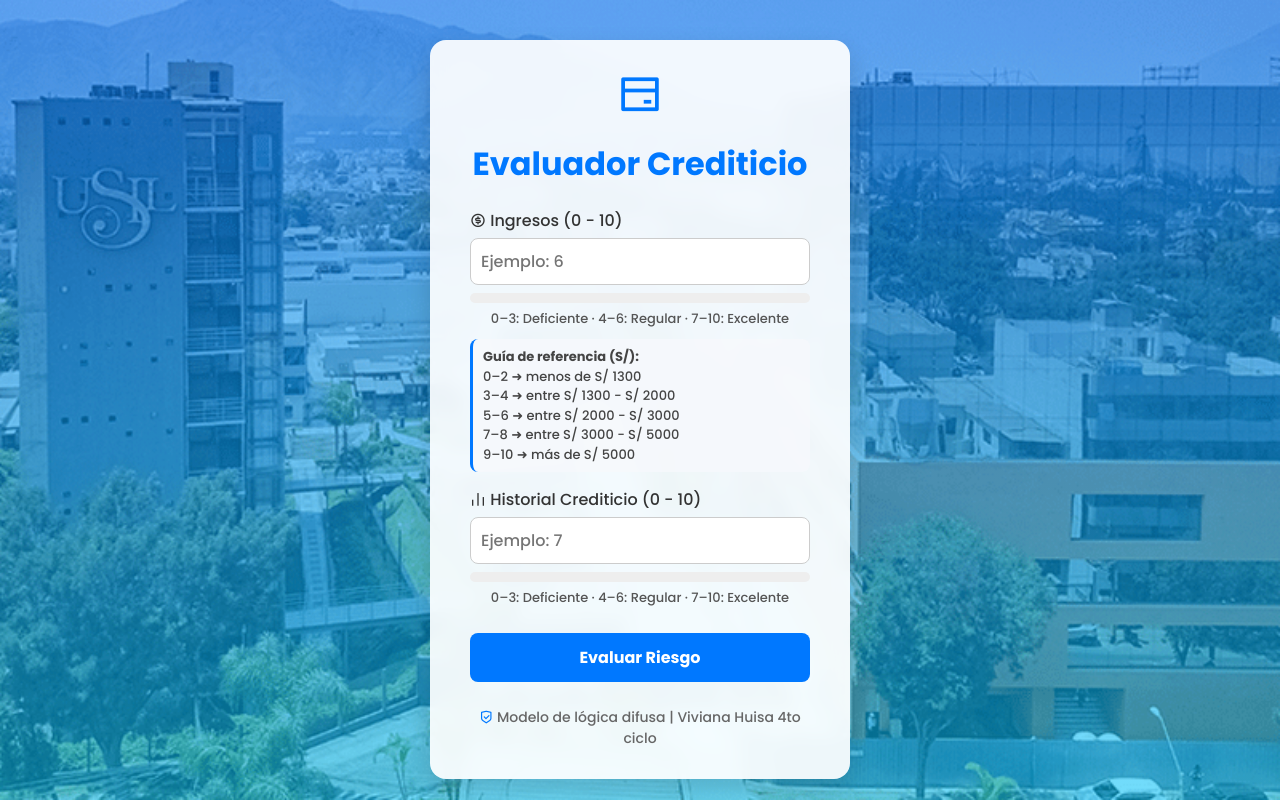
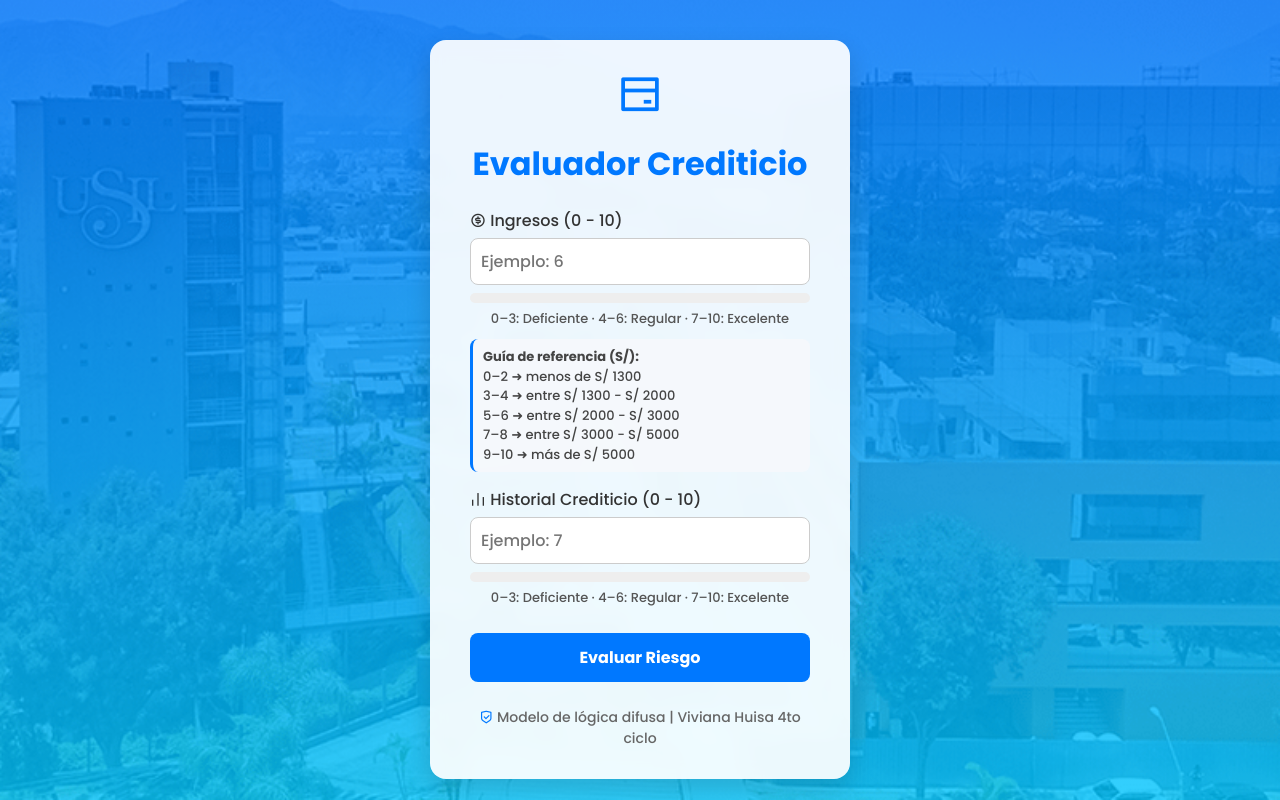
Before and after one commit to vivianahuisa/caso5, a Flask app: page / in a window 1280 px wide. Run offline with Flask 3, Linux system fonts and the light colour scheme; parts of the project's set-up code (start-up, migrations or seed data) failed here and were passed over; some libraries are stand-ins or nearby versions.

Commit message:
Update index.html

```diff
--- a/templates/index.html
+++ b/templates/index.html
@@ -15,9 +15,9 @@
 
         body {
 
-            background:
-                linear-gradient(rgba(0, 120, 255, 0.55), rgba(0, 198, 255, 0.55)),
-                url("USIL_IMAGEN.png") no-repeat center center fixed;
+            background: linear-gradient(rgba(0, 120, 255, 0.8), rgba(0, 198, 255, 0.8)),
+            url("{{ url_for('static', filename='USIL_IMAGEN.png') }}") no-repeat center center fixed;
+
             background-size: cover;
             display: flex;
             justify-content: center;
```
